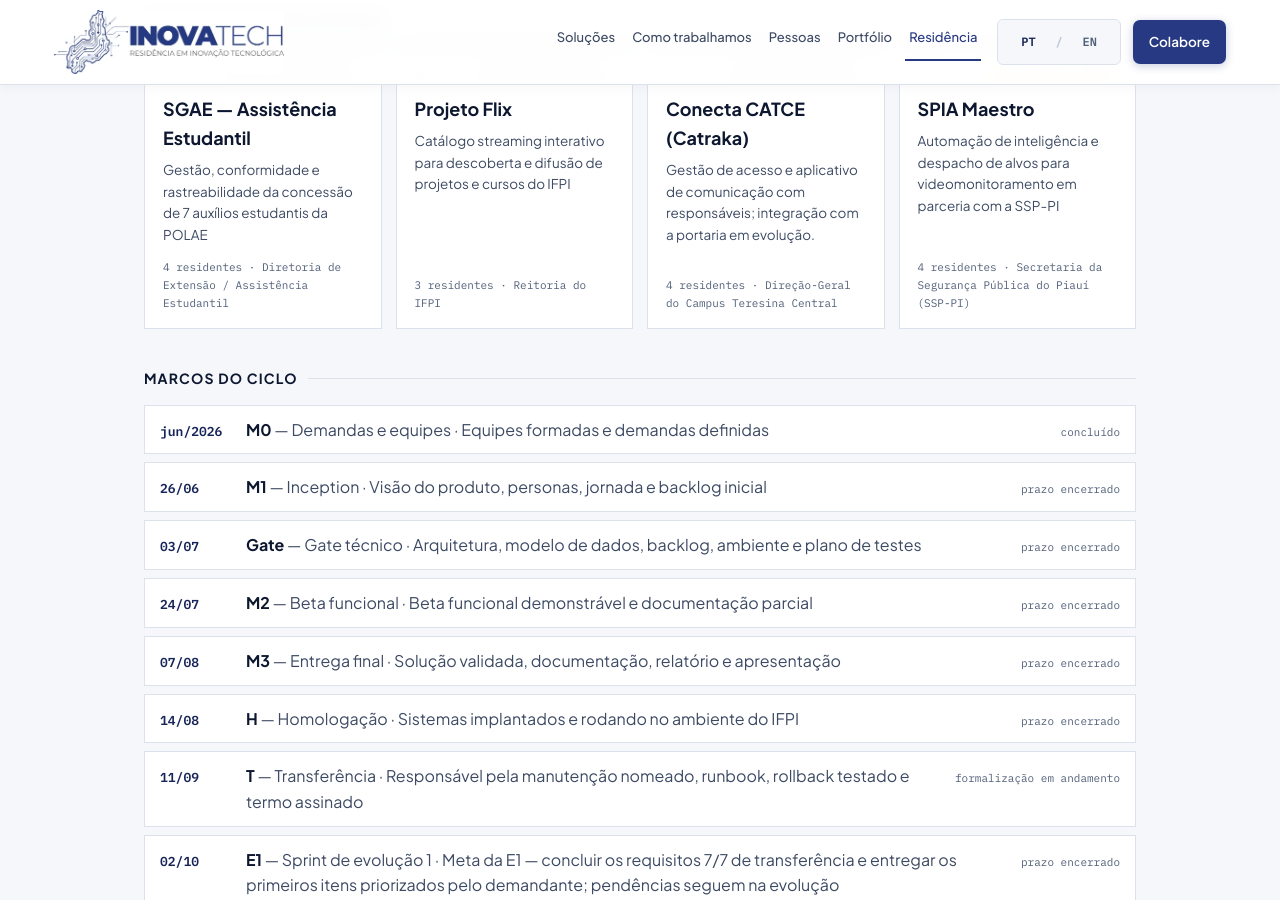
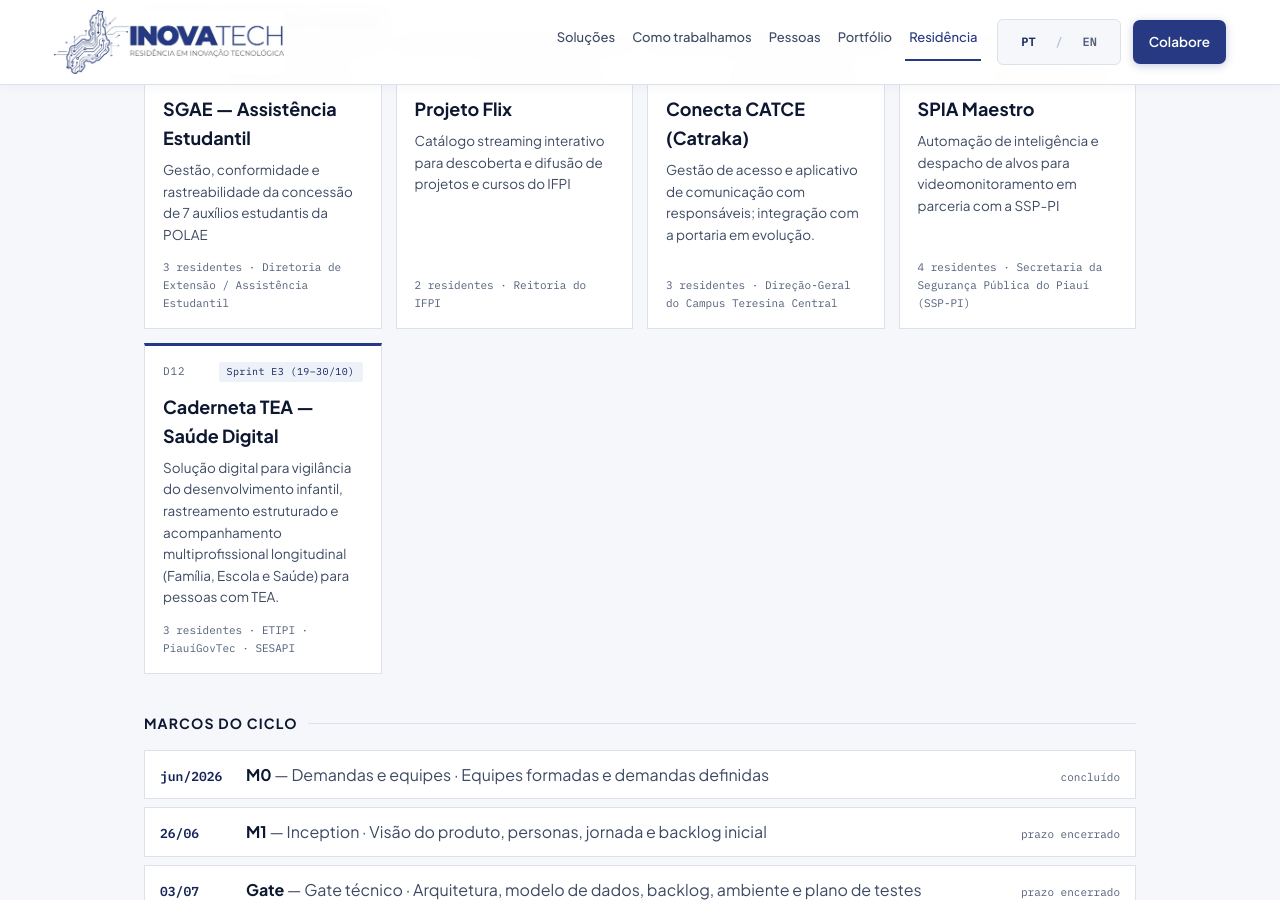
Before and after one commit to inovatech-ifpi/portal, a Jekyll site: the page built from residencia.md, in a window 1280 px wide and 900 px high, scrolled down 615 px. Built offline with Jekyll 4.4.1, drawn with Linux system fonts in a browser that asks for light colours.

Commit message:
feat(portal): add D12 Caderneta TEA track and update team allocations

```diff
--- a/_data/portal.yml
+++ b/_data/portal.yml
@@ -21,7 +21,7 @@
   subtitle: Sistema de Gestão da Assistência Estudantil
   description: Gestão, conformidade e rastreabilidade da concessão de 7 auxílios estudantis
     da POLAE
-  residents: 4
+  residents: 3
   stage: Implantado no IFPI · Evolução contínua
   tone: active
   repository: equipe-assistencia-bolsas
@@ -50,7 +50,7 @@
   subtitle: Repositório de Conteúdo Institucional
   description: Catálogo streaming interativo para descoberta e difusão de projetos
     e cursos do IFPI
-  residents: 3
+  residents: 2
   stage: Implantado no IFPI · Evolução contínua
   tone: active
   repository: equipe-flix-conteudo
@@ -79,7 +79,7 @@
   subtitle: Controle de Acesso e Comunicação com Famílias
   description: Gestão de acesso e aplicativo de comunicação com responsáveis; integração
     com a portaria em evolução.
-  residents: 4
+  residents: 3
   stage: Implantado no IFPI · Evolução contínua
   tone: active
   repository: equipe-seguranca-campus
@@ -134,6 +134,37 @@
   image_alt:
     pt: Equipe SPIA Maestro no Encontro INOVATECH
     en: SPIA Maestro team at the INOVATECH event
+- code: D12
+  slug: caderneta-tea
+  name: Caderneta TEA — Saúde Digital
+  public_name: Caderneta TEA
+  subtitle: Tecnologia para o Cuidado de Pessoas Neurodivergentes
+  description: Solução digital para vigilância do desenvolvimento infantil, rastreamento
+    estruturado e acompanhamento multiprofissional longitudinal (Família, Escola e Saúde)
+    para pessoas com TEA.
+  residents: 3
+  stage: Em desenvolvimento · Parceria ETIPI / PGT
+  tone: active
+  repository: equipe-saude-digital
+  stakeholder: ETIPI · PiauíGovTec · SESAPI
+  image: "/assets/img/equipes/foto-conecta-equipe.jpg"
+  thumb: "/assets/img/equipes/foto-conecta-equipe.jpg"
+  handover:
+    pt: Em desenvolvimento ativo pelo squad
+    en: Under active development by the squad
+  stack: React / PWA · API REST · PostgreSQL · HL7 FHIR
+  en:
+    name: Caderneta TEA
+    subtitle: Technology for Neurodivergent Care
+    description: Digital solution for developmental surveillance, structured screening
+      and longitudinal multidisciplinary care connecting families, schools and healthcare
+      teams for individuals with ASD.
+    stage: In development · ETIPI / PGT partnership
+    stakeholder: ETIPI · PiauíGovTec · State Health Department (SESAPI)
+  image_alt:
+    pt: Squad de Saúde Digital do INOVATECH
+    en: INOVATECH Digital Health Squad
+  status_ref: current_sprint
 milestones:
 - code: M0
   name: Demandas e equipes
@@ -448,7 +479,7 @@
 facts:
   residents: 15
   weekly_hours: 20
-  tracks: 4
+  tracks: 5
   systems: 3
   work_items: 208
   pull_requests: 148
@@ -480,11 +511,11 @@
 - fact: residents
   pt:
     label: Residentes bolsistas
-    detail: Dedicação de 20 h/semana em quatro frentes de formação aplicada.
+    detail: Dedicação de 20 h/semana em cinco frentes de formação aplicada.
     source: Portaria 783/2026-GAB/REI/IFPI
   en:
     label: Engineering fellows
-    detail: 20 hours/week across four applied learning tracks.
+    detail: 20 hours/week across five applied learning tracks.
     source: Federal Ordinance 783/2026
 - fact: systems
   pt:
--- a/_data/squads.yml
+++ b/_data/squads.yml
@@ -19,3 +19,8 @@
   alt:
     pt: Quatro integrantes do SPIA Maestro em pé diante da tela de abertura da apresentação
     en: Four SPIA Maestro members standing in front of the presentation title screen
+- code: D12
+  photo: "/assets/img/equipes/foto-conecta-equipe.jpg"
+  alt:
+    pt: Squad de Saúde Digital da Residência INOVATECH
+    en: INOVATECH Digital Health Squad fellows
```
